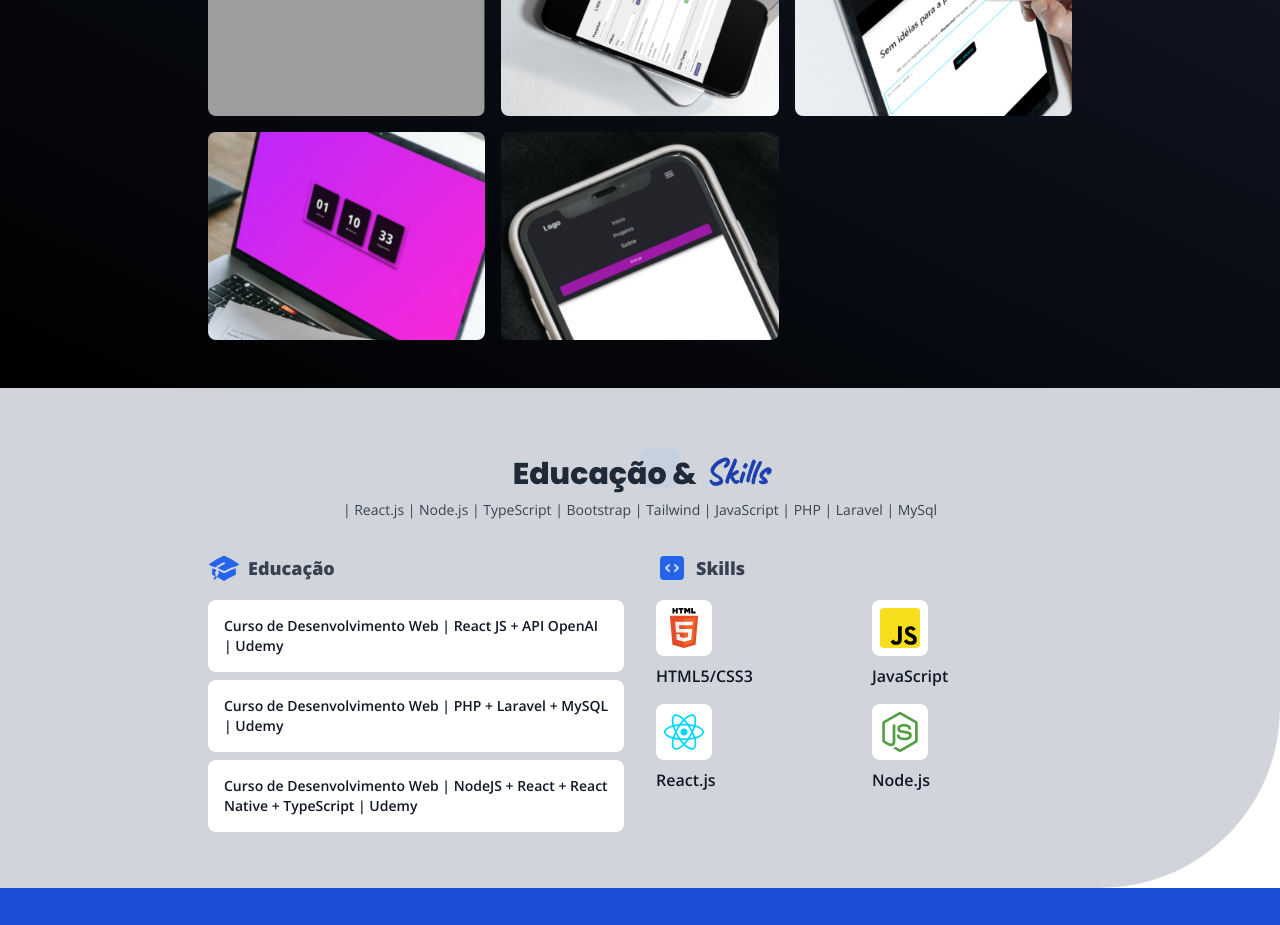
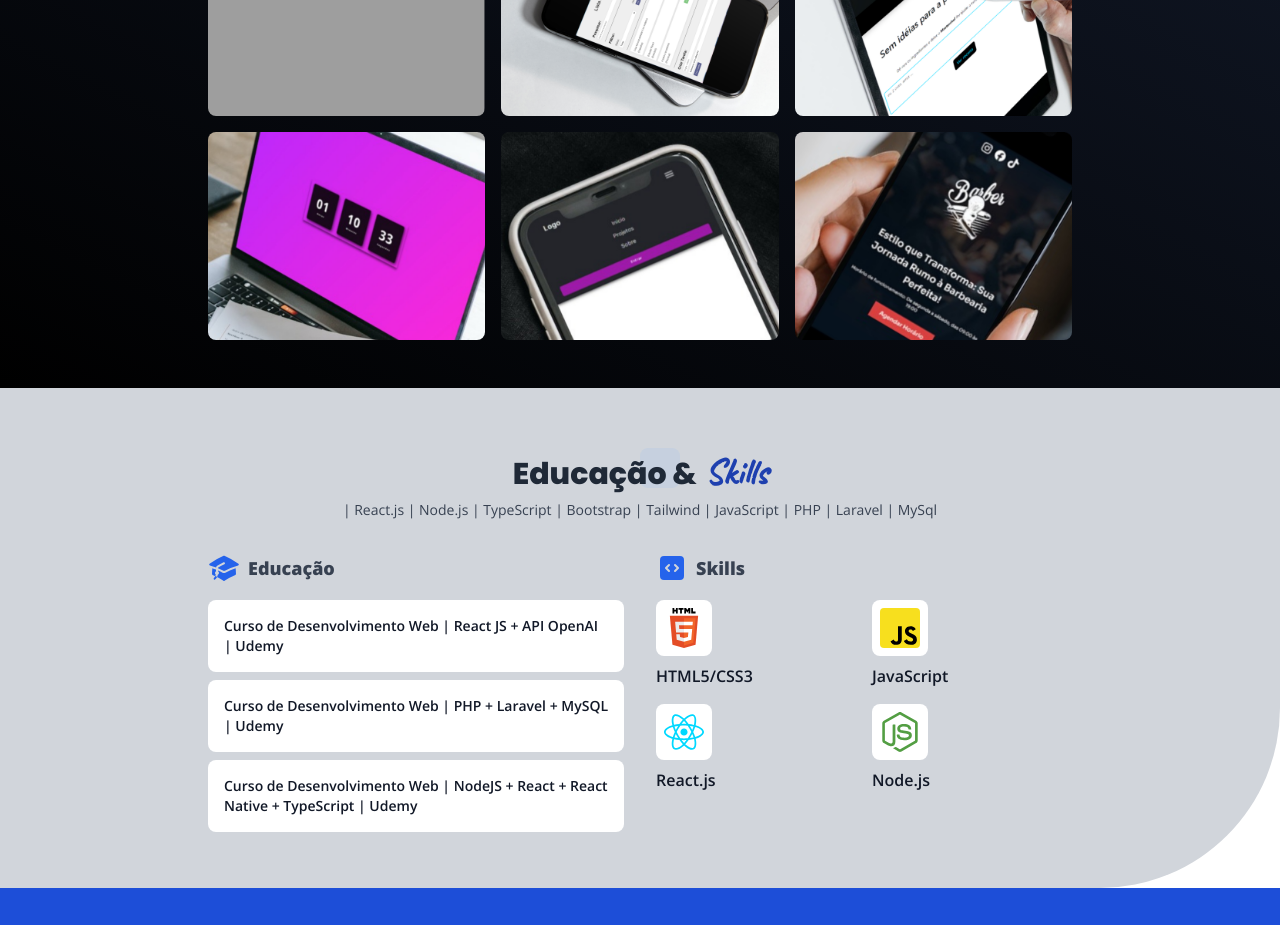
Before and after one commit to marcelocarlini/mccortez, a React (Vite) app in the folder mccortez/: page / in a window 1280 px wide. Shown: the part 1660-2585 px from the top of the page. Built offline with nearby package versions, Linux system fonts and the light colour scheme; grey boxes are pictures that could not be loaded.

Commit message:
Atualização de projetos

```diff
--- a/mccortez/src/components/Projects.tsx
+++ b/mccortez/src/components/Projects.tsx
@@ -5,6 +5,7 @@ import todoImage from "../img/2.png";
 import masterImage from "../img/3.png";
 import relogioImage from "../img/4.png";
 import menuImage from "../img/5.png";
+import barberImage from "../img/6.png";
 
 export function Projects() {
   const projects = [
@@ -41,6 +42,13 @@ export function Projects() {
       description: "HTML + CSS + JS",
       image: menuImage,
       link: "https://menu-responsivo-nine.vercel.app/",
+      colSpan: "col-span-1 md:col-span-1",
+    },
+    {
+      title: "Barbearia Barber",
+      description: "HTML + CSS + SASS",
+      image: barberImage,
+      link: "https://barber-kappa-three.vercel.app/#",
       colSpan: "col-span-1 md:col-span-1",
     },
   ];
```
Also changed, not shown: mccortez/src/img/6.png (added).
